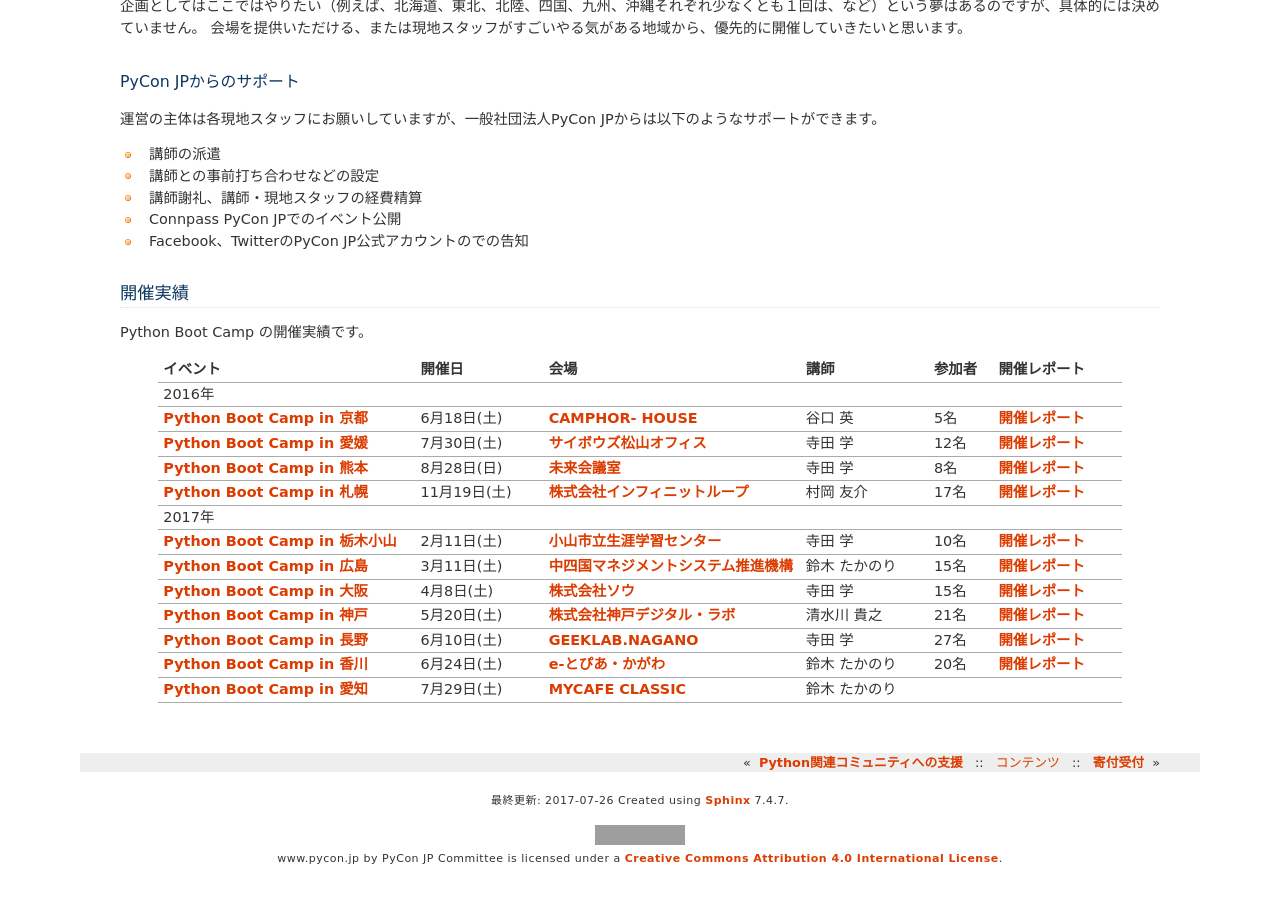
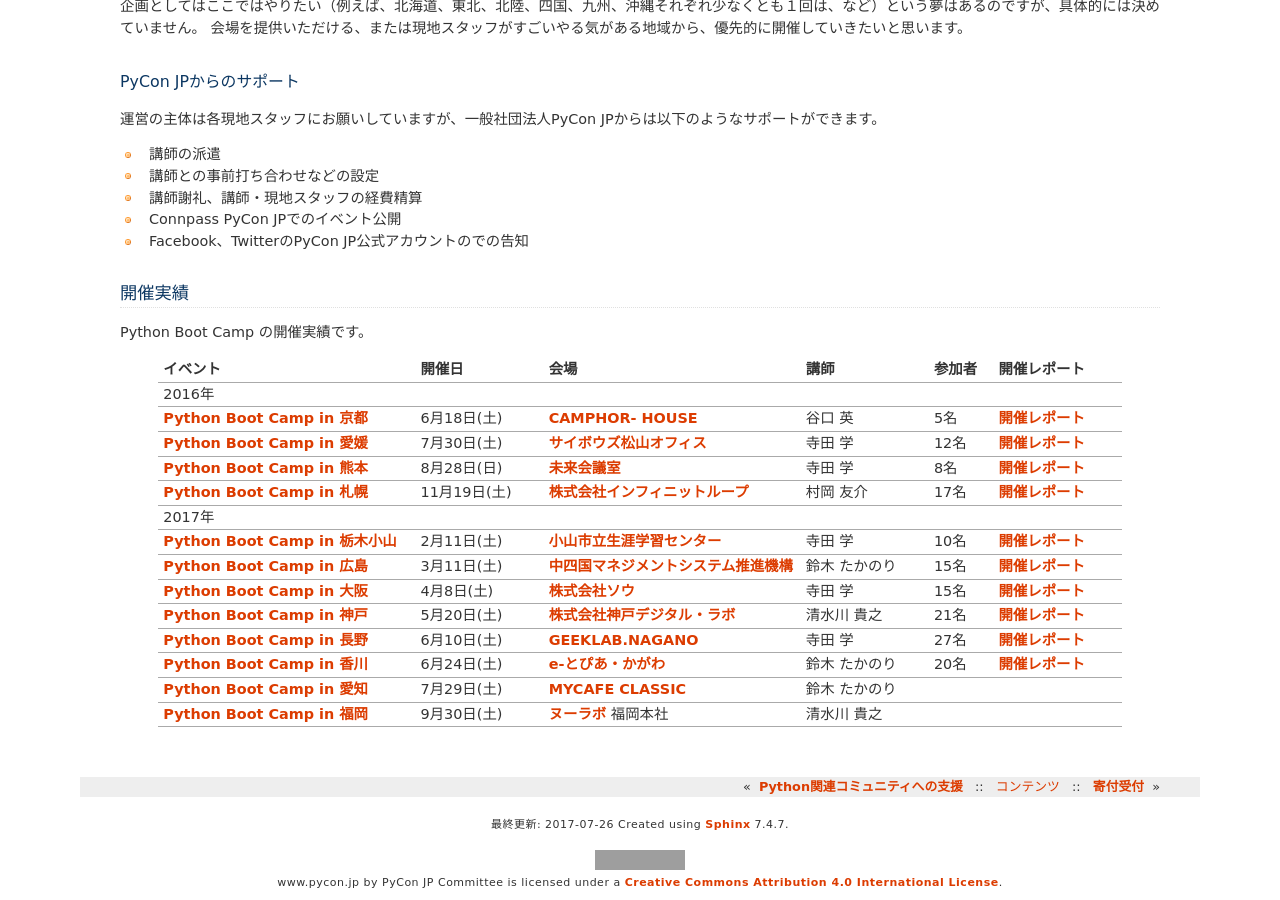
Before and after one commit to pyconjp/www.pycon.jp, a Sphinx documentation site: the page built from source/support/bootcamp.rst, in a window 1280 px wide and 900 px high, scrolled down 1411 px. Built offline with Sphinx 7.4.7, drawn with Linux system fonts in a browser that asks for light colours; before the commit the page ends 2286 px from its top, so only the background shows below that; grey boxes are pictures that could not be loaded.

Commit message:
pycamp福岡を追加

```diff
--- a/source/support/bootcamp.rst
+++ b/source/support/bootcamp.rst
@@ -167,3 +167,9 @@ Python Boot Camp の開催実績です。
      - 鈴木 たかのり
      -
      -
+   * - `Python Boot Camp in 福岡 <https://pyconjp.connpass.com/event/62769/>`_
+     - 9月30日(土)
+     - `ヌーラボ <https://nulab-inc.com/ja/>`_ 福岡本社
+     - 清水川 貴之
+     -
+     -
```
